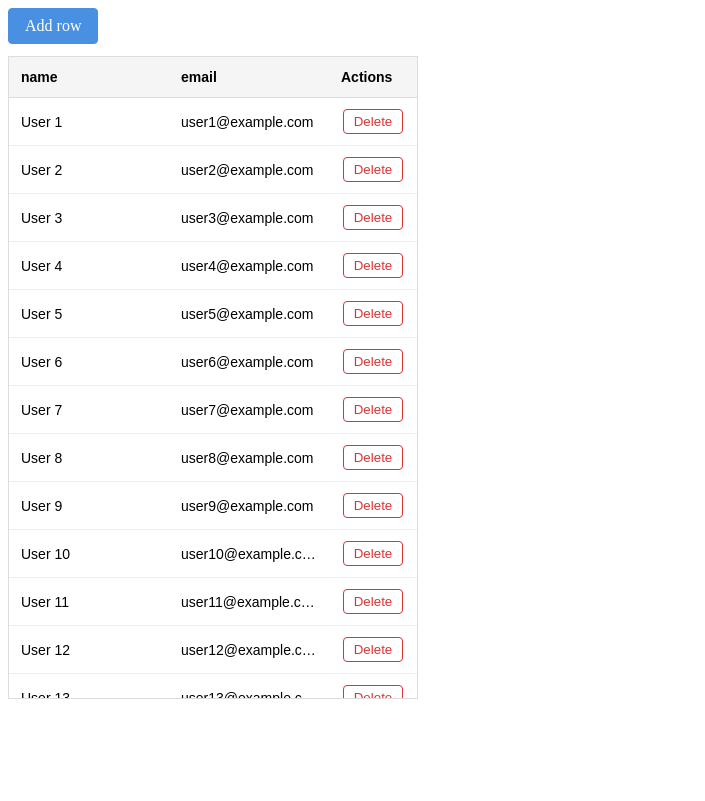
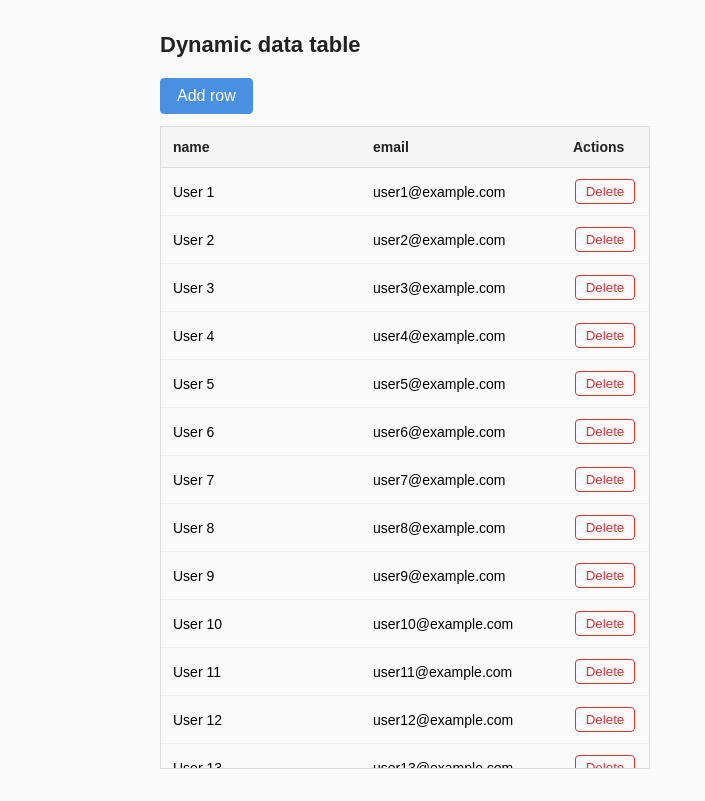
Before and after one commit to Oleg-Rakov/dynamic-data-table, a React (Vite) app: page / in a window 1280 px wide. Shown: the whole page, without its empty margins (0-705 px from the left). Built offline with nearby package versions, Linux system fonts and the light colour scheme.

Commit message:
style: add table and modal styles

```diff
--- a/src/App.tsx
+++ b/src/App.tsx
@@ -1,7 +1,16 @@
 import { DataTable } from './features/data-table/ui/DataTable';
+import { GlobalStyle, Page, PageTitle } from './features/data-table/ui/styles';
 
 function App() {
-  return <DataTable />;
+  return (
+    <>
+      <GlobalStyle />
+      <Page>
+        <PageTitle>Dynamic data table</PageTitle>
+        <DataTable />
+      </Page>
+    </>
+  );
 }
 
 export default App;
--- a/src/features/data-table/ui/EditableCell.tsx
+++ b/src/features/data-table/ui/EditableCell.tsx
@@ -44,6 +44,7 @@ export function EditableCell({
       ) : (
         <CellDisplay
           type="button"
+          title={value}
           onClick={() => {
             setDraft(value);
             setEditing(true);
--- a/src/features/data-table/ui/styles.ts
+++ b/src/features/data-table/ui/styles.ts
@@ -1,7 +1,27 @@
-import styled, { css } from 'styled-components';
+import styled, { css, createGlobalStyle } from 'styled-components';
+
+export const GlobalStyle = createGlobalStyle`
+  body {
+    margin: 0;
+    background: #fafafa;
+    color: #222;
+    font-family: sans-serif;
+  }
+`;
+
+export const Page = styled.main`
+  max-width: 960px;
+  margin: 0 auto;
+  padding: 32px 16px;
+`;
+
+export const PageTitle = styled.h1`
+  margin: 0 0 20px;
+  font-size: 22px;
+`;
 
 // fixed width so header and rows have equal total width and share one horizontal scroll.
-export const COLUMN_WIDTH = 160;
+export const COLUMN_WIDTH = 200;
 export const ACTIONS_WIDTH = 88;
 
 const gridTemplate = css<{ $columnCount: number }>`
@@ -61,6 +81,10 @@ export const CellDisplay = styled.button`
   overflow: hidden;
   text-overflow: ellipsis;
   white-space: nowrap;
+
+  &:hover {
+    background: #eef4fb;
+  }
 `;
 
 export const CellInput = styled.input<{ $invalid: boolean }>`
```
